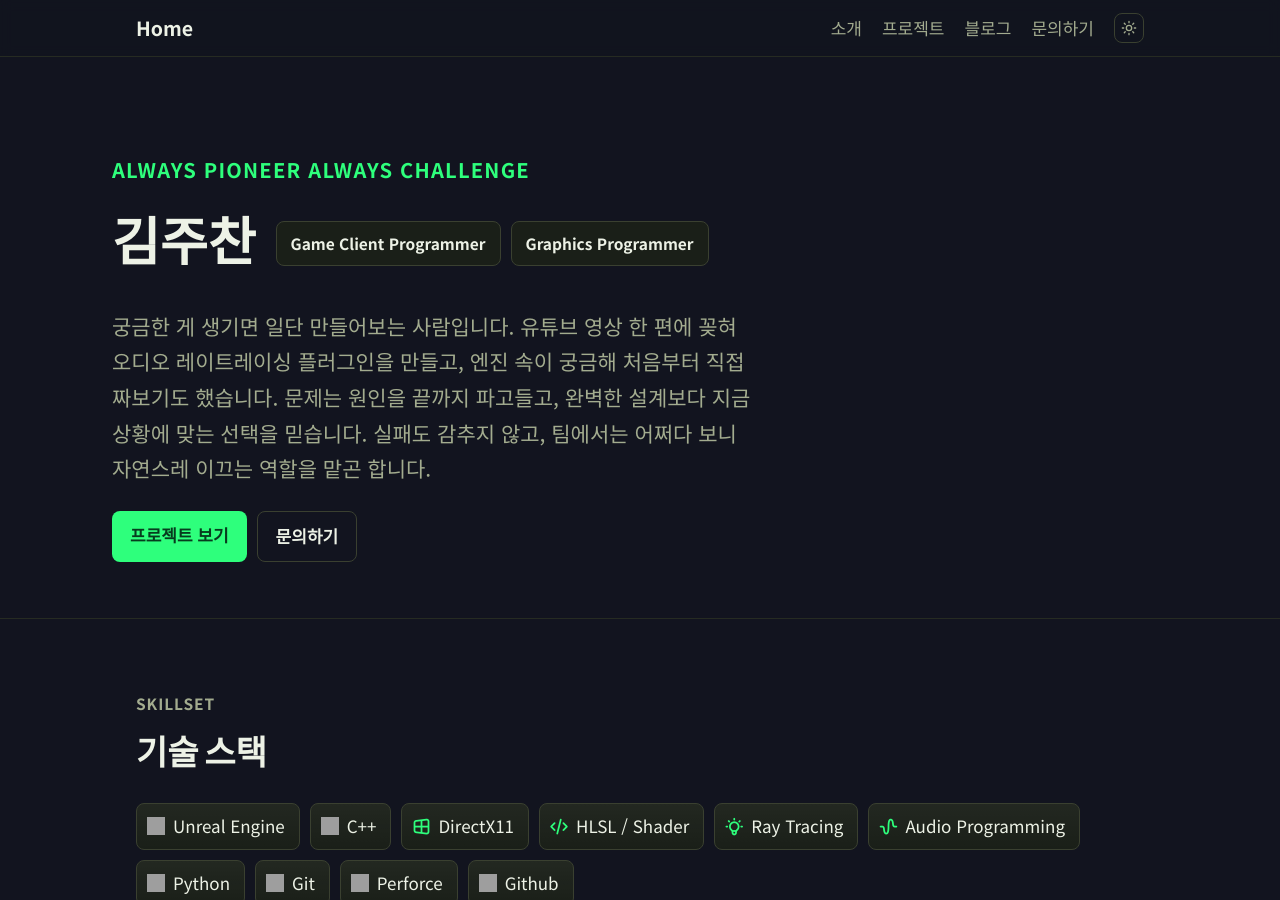
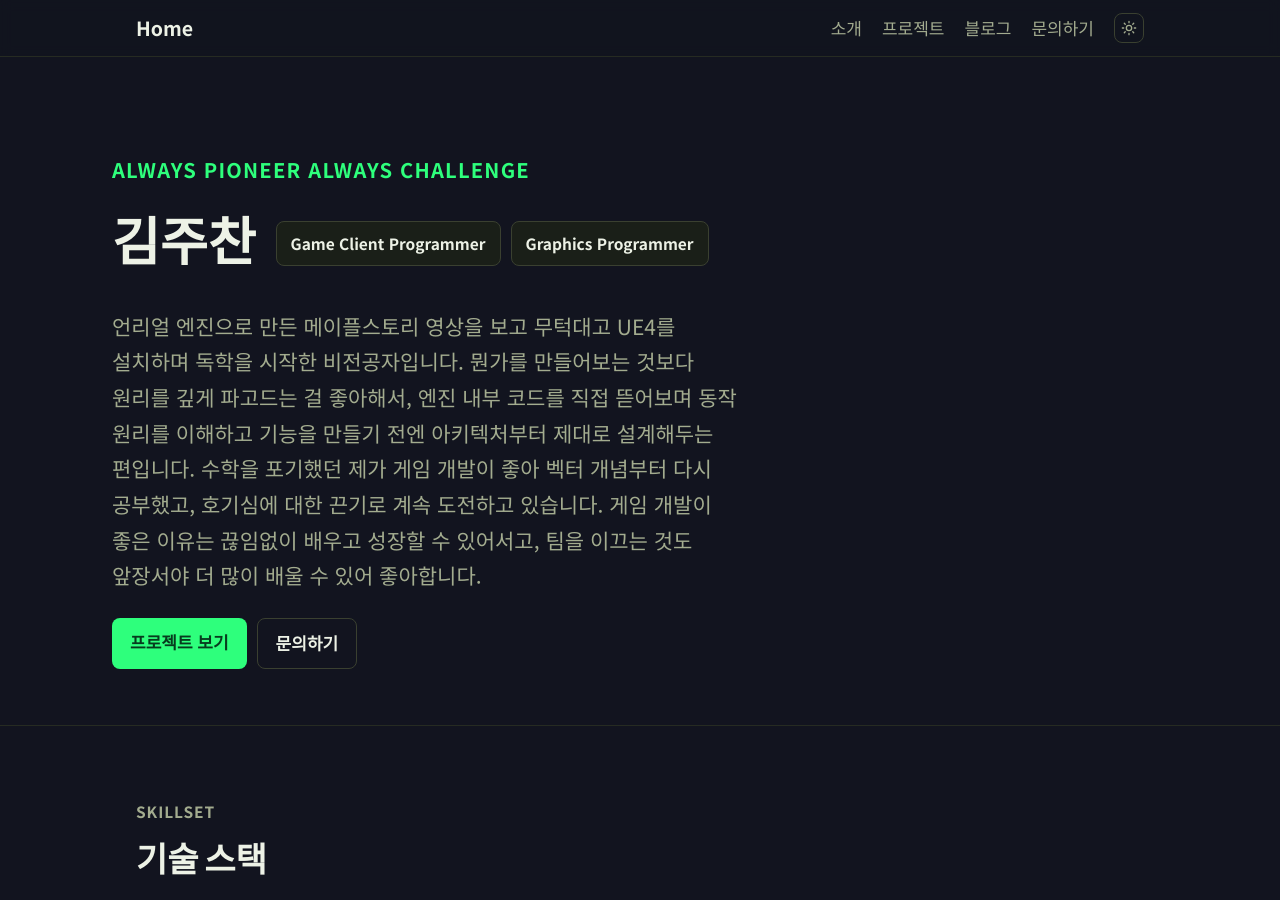
Before and after one commit to skamo3/skamo3.github.io, a Jekyll site: the page built from index.html, in a window 1280 px wide and 900 px high. Built offline with Jekyll 4.4.1, drawn with Linux system fonts in a browser that asks for light colours; grey boxes are pictures that could not be loaded.

Commit message:
히어로 자기소개 문구 수정 - 실제 성향과 시작 스토리로 교체
이전 버전은 임의로 지어낸 서사였음. 사용자가 직접 알려준 내용대로
정정: 만들기보다 원리를 파고드는 성향, 엔진 내부 코드를 직접 뜯어보는
습관, 기능보다 아키텍처를 먼저 설계하는 태도, 메이플스토리 영상을 보고
UE4를 독학하게 된 계기, 수포자였다가 게임 개발이 좋아 벡터부터 다시
공부한 이야기, 게임 개발과 팀 리딩을 좋아하는 이유(끊임없이 배우고
성장할 수 있어서)를 사용자의 표현 그대로 반영.

Co-Authored-By: Claude Sonnet 5 <noreply@anthropic.com>

```diff
--- a/index.html
+++ b/index.html
@@ -12,9 +12,11 @@ title: Home
     </div>
   </div>
   <p class="tagline">
-    궁금한 게 생기면 일단 만들어보는 사람입니다. 유튜브 영상 한 편에 꽂혀 오디오 레이트레이싱 플러그인을 만들고,
-    엔진 속이 궁금해 처음부터 직접 짜보기도 했습니다. 문제는 원인을 끝까지 파고들고, 완벽한 설계보다 지금 상황에
-    맞는 선택을 믿습니다. 실패도 감추지 않고, 팀에서는 어쩌다 보니 자연스레 이끄는 역할을 맡곤 합니다.
+    언리얼 엔진으로 만든 메이플스토리 영상을 보고 무턱대고 UE4를 설치하며 독학을 시작한 비전공자입니다.
+    뭔가를 만들어보는 것보다 원리를 깊게 파고드는 걸 좋아해서, 엔진 내부 코드를 직접 뜯어보며 동작 원리를 이해하고
+    기능을 만들기 전엔 아키텍처부터 제대로 설계해두는 편입니다. 수학을 포기했던 제가 게임 개발이 좋아 벡터
+    개념부터 다시 공부했고, 호기심에 대한 끈기로 계속 도전하고 있습니다. 게임 개발이 좋은 이유는 끊임없이
+    배우고 성장할 수 있어서고, 팀을 이끄는 것도 앞장서야 더 많이 배울 수 있어 좋아합니다.
   </p>
   <div class="cta">
     <a class="btn btn-primary" href="#projects">프로젝트 보기</a>
```
